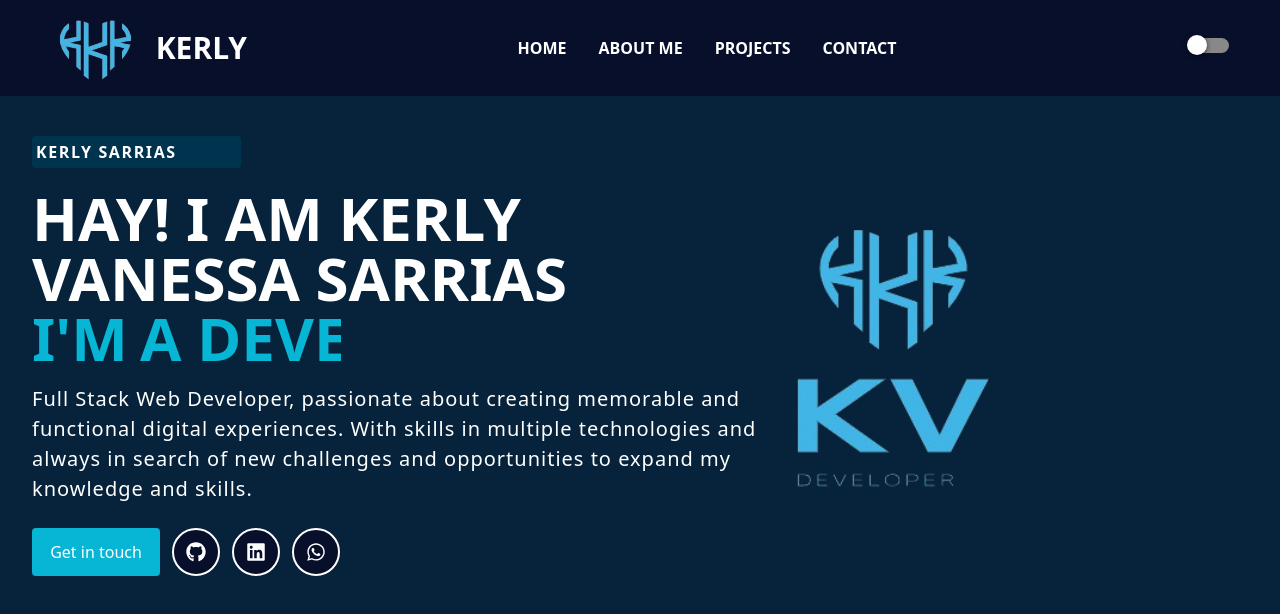
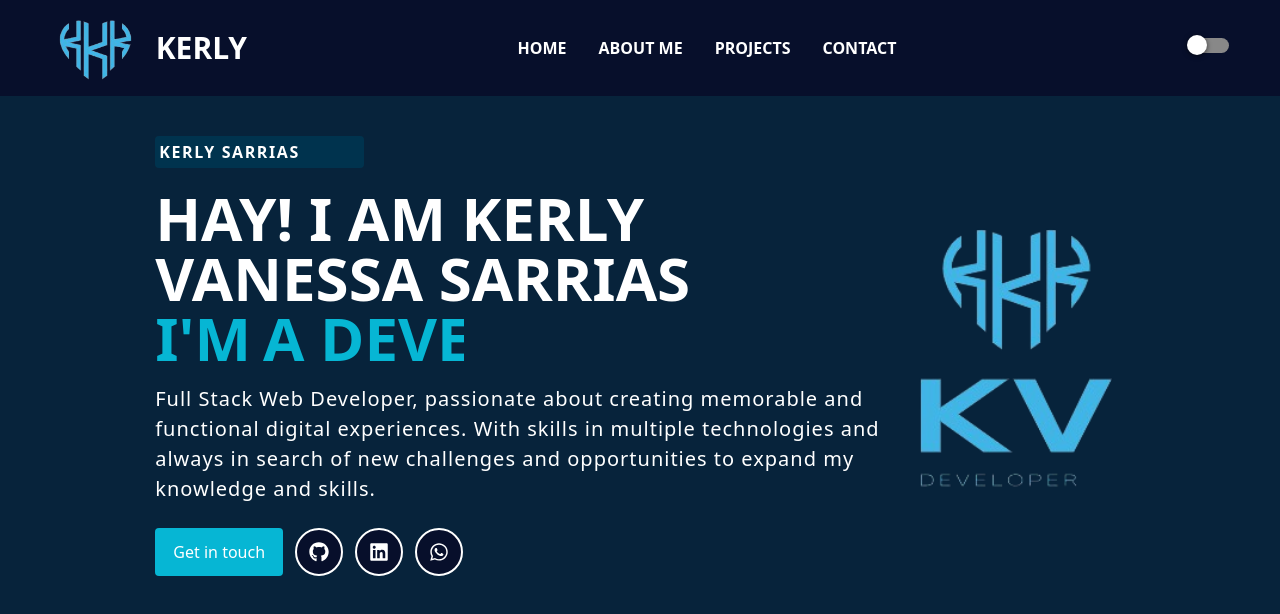
Before and after one commit to KerlyVanesaSarrias/portfolio, a React (Vite) app: page / in a window 1280 px wide. Shown: the top 614 px of the page. Built offline with nearby package versions, Linux system fonts and the light colour scheme.

Commit message:
change size div container image

```diff
--- a/src/pages/HomePage.jsx
+++ b/src/pages/HomePage.jsx
@@ -21,7 +21,7 @@ const HomePage = () => {
                     <Button isOnlyIcon='icon' color='secondary'  ><FaWhatsapp/></Button>
                 </div>
             </div>
-            <div className="basis-full md:basis-2/5">
+            <div>
                 <img className="w-60 h-80" src={LogoImg} alt="" />
             </div>
 
```
